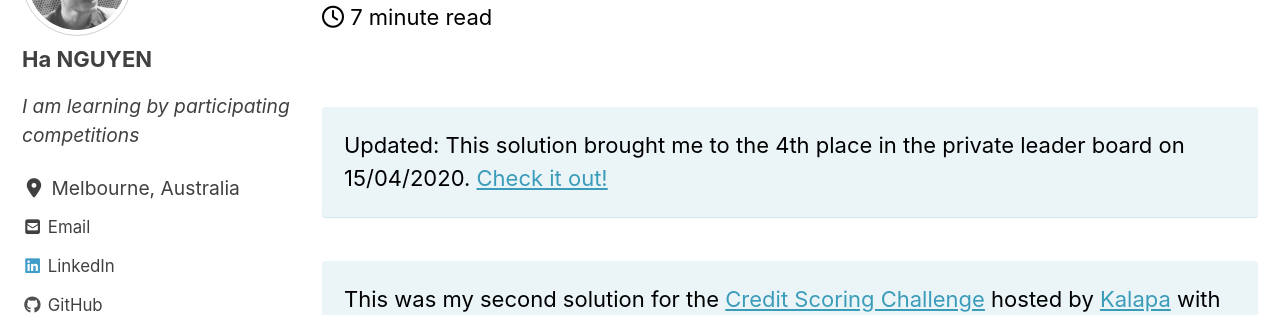
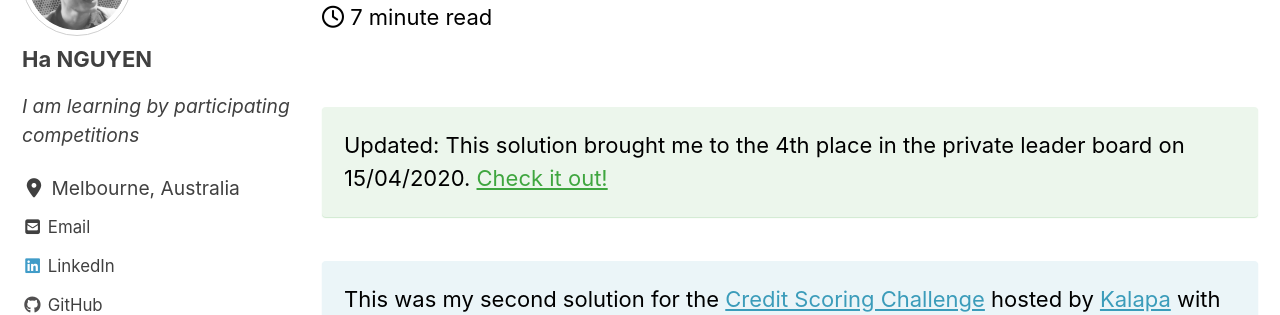
Before and after one commit to datasciblog/datasciblog.github.io, a Jekyll site: the page built from _posts/2020-02-10-kalapa-credit-scoring-solution-13.md, in a window 1280 px wide. Shown: the part 185-500 px from the top of the page. Built offline with Jekyll 4.4.1, drawn with Linux system fonts in a browser that asks for light colours; cached includes are drawn as plain includes; nearby versions of some CDN libraries.

Commit message:
Update 2020-02-10-kalapa-credit-scoring-solution-13.md

```diff
--- a/_posts/2020-02-10-kalapa-credit-scoring-solution-13.md
+++ b/_posts/2020-02-10-kalapa-credit-scoring-solution-13.md
@@ -17,7 +17,7 @@ classes: wide
 ---
 
 
-<div class="notice--info">
+<div class="notice--success">
 
 Updated: This solution brought me to the 4th place in the private leader board on 15/04/2020. <a href="https://www.aivivn.com/contests/10">Check it out!</a>
 
```
